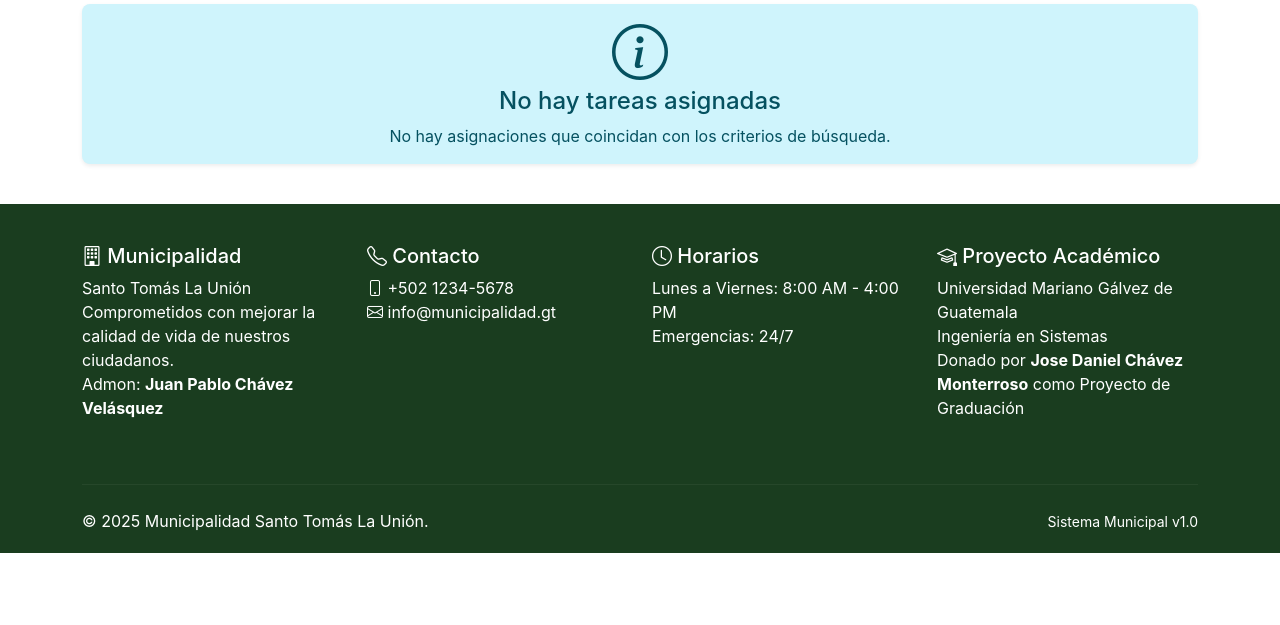
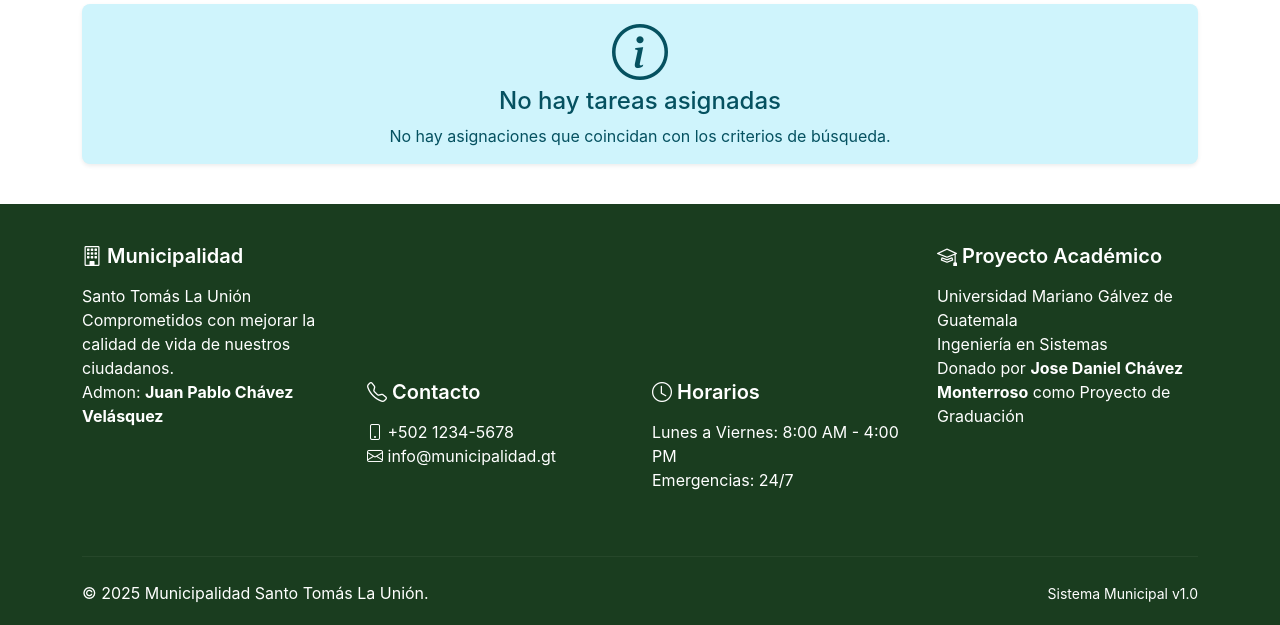
Before and after one commit to dchavezm6/Sistema-GSP, a Django app: page /asignaciones/ in a window 1280 px wide. Shown: the part 551-1176 px from the top of the page. Before the commit the page ends 1104 px from the top, so only its background shows below. Run offline with Django 4.2, Linux system fonts and the light colour scheme; the visitor is signed in with stand-in values (Sample User, id 1); data that the repository does not hold is empty.

Commit message:
Alinear columnas del footer

```diff
--- a/static/css/base.css
+++ b/static/css/base.css
@@ -308,3 +308,35 @@ main {
         max-height: 80px;
     }
 }
+/* ========================================
+   ALINEACIÓN DEL FOOTER
+   ======================================== */
+
+/* Espacio para alinear columnas sin logo */
+.footer-logo-spacer {
+    height: 120px; /* Mismo alto que el logo + margen */
+    margin-bottom: 1rem;
+}
+
+/* Asegurar que el contenido esté alineado */
+.footer-content {
+    flex: 1;
+}
+
+/* Alinear títulos h5 del footer */
+.footer-municipal h5 {
+    margin-bottom: 1rem;
+    font-weight: 600;
+}
+
+/* Responsive: eliminar espaciador en móviles */
+@media (max-width: 991px) {
+    .footer-logo-spacer {
+        height: 0;
+        margin-bottom: 0;
+    }
+
+    .footer-municipal .col-lg-3 {
+        text-align: center;
+    }
+}
--- a/templates/base.html
+++ b/templates/base.html
@@ -106,8 +106,8 @@
     <footer class="footer-municipal mt-auto">
         <div class="container">
             <div class="row">
-                <div class="col-lg-3 mb-4">
-                    <!-- Logo de la Municipalidad -->
+                <!-- Municipalidad -->
+                <div class="col-lg-3 mb-4 d-flex flex-column">
                     {% if LOGO_MUNICIPALIDAD_URL %}
                     <div class="text-center mb-3">
                         <img src="{{ LOGO_MUNICIPALIDAD_URL }}"
@@ -116,30 +116,40 @@
                              loading="lazy">
                     </div>
                     {% endif %}
+                    <div class="footer-content">
                         <h5><i class="bi bi-building"></i> Municipalidad</h5>
                         <p>Santo Tomás La Unión<br>
                         Comprometidos con mejorar la calidad de vida de nuestros ciudadanos.<br>
                         Admon: <strong>Juan Pablo Chávez Velásquez</strong></p>
                     </div>
+                </div>
 
-                <div class="col-lg-3 mb-4">
+                <!-- Contacto -->
+                <div class="col-lg-3 mb-4 d-flex flex-column">
+                    <div class="footer-logo-spacer"></div>
+                    <div class="footer-content">
                         <h5><i class="bi bi-telephone"></i> Contacto</h5>
                         <p>
                             <i class="bi bi-phone"></i> +502 1234-5678<br>
                             <i class="bi bi-envelope"></i> info@municipalidad.gt
                         </p>
                     </div>
+                </div>
 
-                <div class="col-lg-3 mb-4">
+                <!-- Horarios -->
+                <div class="col-lg-3 mb-4 d-flex flex-column">
+                    <div class="footer-logo-spacer"></div>
+                    <div class="footer-content">
                         <h5><i class="bi bi-clock"></i> Horarios</h5>
                         <p>
                             Lunes a Viernes: 8:00 AM - 4:00 PM<br>
                             Emergencias: 24/7
                         </p>
                     </div>
+                </div>
 
-                <div class="col-lg-3 mb-4">
-                    <!-- Logo de la Universidad -->
+                <!-- Proyecto Académico -->
+                <div class="col-lg-3 mb-4 d-flex flex-column">
                     {% if LOGO_UNIVERSIDAD_URL %}
                     <div class="text-center mb-3">
                         <img src="{{ LOGO_UNIVERSIDAD_URL }}"
@@ -148,12 +158,14 @@
                              loading="lazy">
                     </div>
                     {% endif %}
+                    <div class="footer-content">
                         <h5><i class="bi bi-mortarboard"></i> Proyecto Académico</h5>
                         <p>
                             Universidad Mariano Gálvez de Guatemala<br>
                             Ingeniería en Sistemas<br>
                             Donado por <strong>Jose Daniel Chávez Monterroso</strong> como Proyecto de Graduación
                         </p>
+                    </div>
                 </div>
             </div>
 
```
Lines whose indentation alone changed are shown as unchanged.
